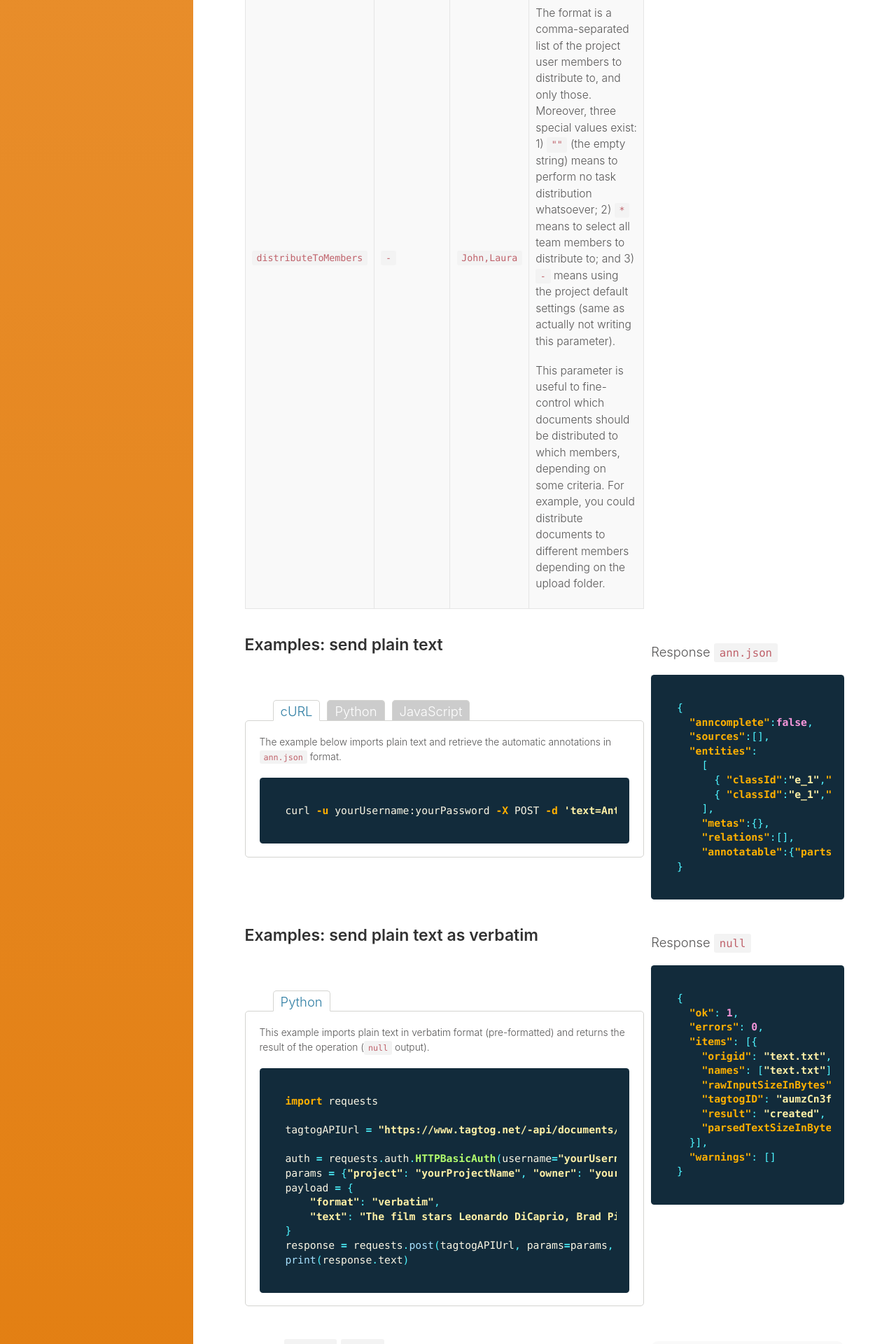
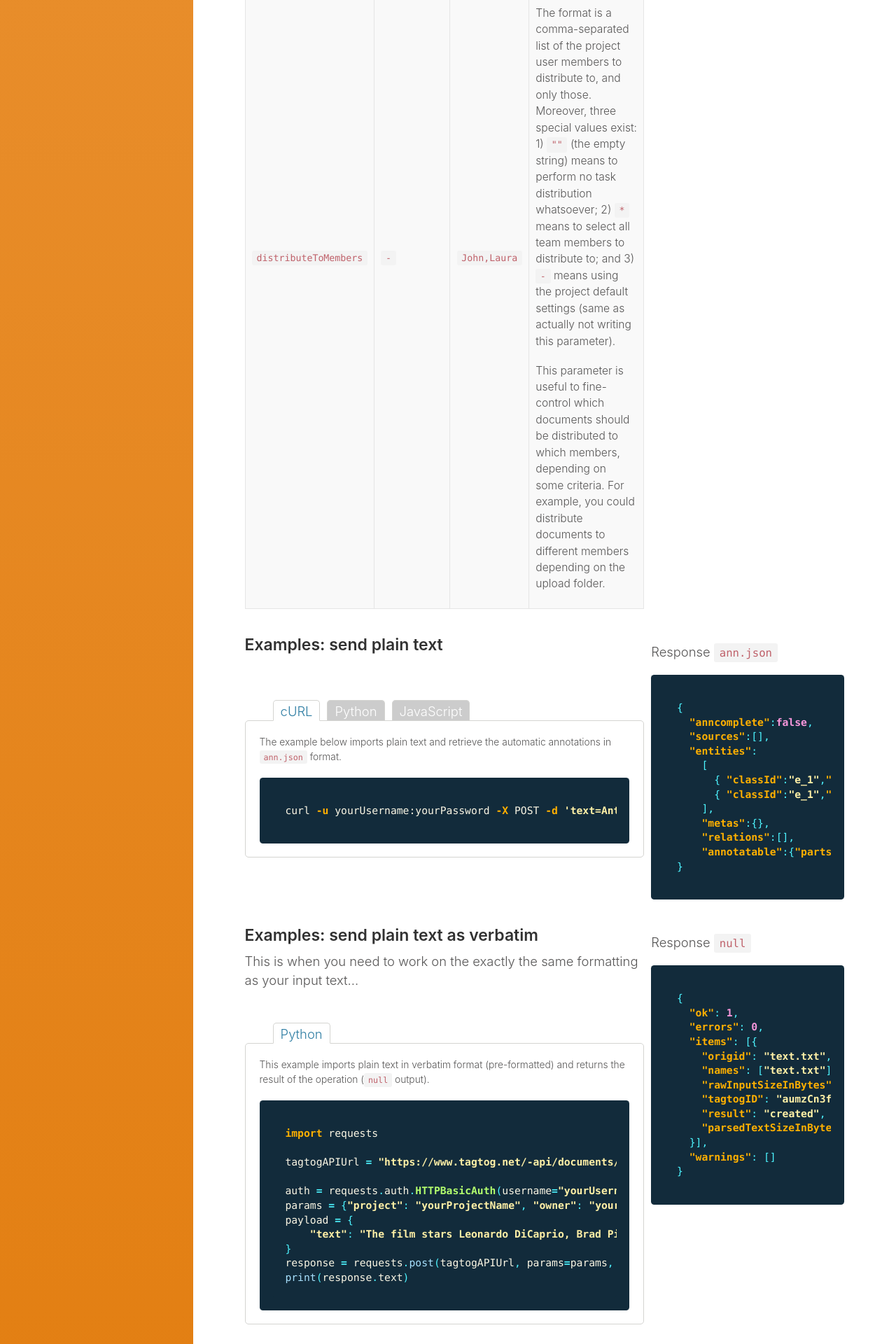
Before and after one commit to tagtogorg/tagtog-doc, a Jekyll site: the page built from API_documents_v1.md, in a window 1280 px wide. Shown: the part 3080-5000 px from the top of the page at 70% size. Built offline with Jekyll 4.4.1, drawn with Linux system fonts in a browser that asks for light colours; nearby versions of some CDN libraries.

Commit message:
improve doc

```diff
--- a/API_documents_v1.md
+++ b/API_documents_v1.md
@@ -210,8 +210,9 @@ fetch('{{ page.api_document_url }}?project={{ page.api_project }}&owner={{ page.
 
 <div class="two-third-col">
   <h4>Examples: send plain text as verbatim</h4>
+  <p>This is when you need to work on the exactly the same formatting as your input text...</p>
   <br/>
-  <br/>
+
   <div id="tabs-container">
     <ul class="tabs-menu">
       <li class="current"><a href="#tab-plain-text-verbatim-python">Python</a></li>
@@ -225,9 +226,8 @@ import requests
 tagtogAPIUrl = "https://www.tagtog.net/-api/documents/v1"
 
 auth = requests.auth.HTTPBasicAuth(username="yourUsername", password="yourPassword")
-params = {"project": "yourProjectName", "owner": "yourUsername", "output": "null"}
+params = {"project": "yourProjectName", "owner": "yourUsername", "format": "verbatim", "output": "null"}
 payload = {
-    "format": "verbatim",
     "text": "The film stars Leonardo DiCaprio, Brad Pitt and Margot Robbie"
 }
 response = requests.post(tagtogAPIUrl, params=params, auth=auth, data=payload)
```
